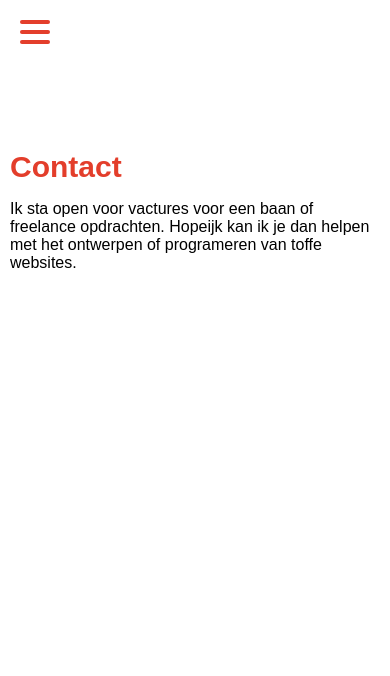
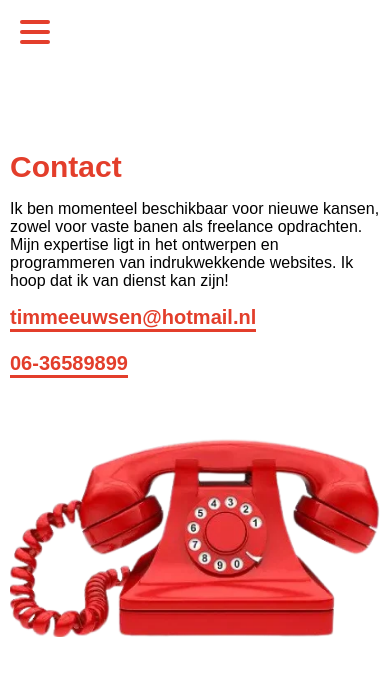
Before and after one commit to timmit147/portfolio_v2_13-10-2023, a plain HTML site: page contact.html in a window 390 px wide. Drawn offline with Linux system fonts and the light colour scheme.

Commit message:
text and images inproved

```diff
--- a/contact.html
+++ b/contact.html
@@ -9,8 +9,13 @@
 
 <body id="contact">
     <header>
-        <h1>Contact</h1>
-        <p>Ik sta open voor vactures voor een baan of freelance opdrachten.  Hopeijk kan ik je dan helpen met het ontwerpen of programeren van toffe websites.</p>
+        <div class="content">
+            <h1>Contact</h1>
+            <p>Ik ben momenteel beschikbaar voor nieuwe kansen, zowel voor vaste banen als freelance opdrachten. Mijn expertise ligt in het ontwerpen en programmeren van indrukwekkende websites. Ik hoop dat ik van dienst kan zijn!</p>
+            <a class="contact-link">timmeeuwsen@hotmail.nl</a>
+            <a class="contact-link">06-36589899</a>
+        </div>
+        <img class="phone" src="images/phone.webp">
     </header>
 
     <menu>
@@ -27,10 +32,9 @@
 
     <div id="loading"></div>
 
+     <main>
 
 
-
-     <main>
 
     </main>
 </body>
--- a/css/style.css
+++ b/css/style.css
@@ -1,24 +1,3 @@
-/* ::-webkit-scrollbar {
-    width: 16px;
-    height: 90vh;
-    position: fixed;
-    bottom: 0;
-    margin-top: 80px;
-    background-color: transparent; /* or unset */
-}
-
-::-webkit-scrollbar-track {
-    background-color: transparent; /* or unset */
-    margin-top: 80px;
-}
-
-::-webkit-scrollbar-thumb {
-    border-radius: 8px;
-    border: 3px solid transparent;
-    background-clip: content-box;
-    background-color: white;
-} */
-
 html{
     overflow: hidden;
 }
@@ -55,8 +34,12 @@ header {
     justify-content: center;
 }
 
+#tim header{
+    padding-bottom: 0px;
+}
+
 header p{
-    max-width: 400px;
+    max-width: 500px;
 }
 
 main {
@@ -474,7 +457,24 @@ nav a:hover:after,nav a.active:after {
 }
 
 
+#contact header {
+    display: flex;
+    flex-direction: row;
+    gap: 40px;
+    justify-content: space-between;
+    place-items: center;
+}
 
+#contact .phone{
+    width: fit-content;
+    height: fit-content;
+    max-width: 100%;
+}
+
+#contact .content{
+    display: flex;
+    flex-direction: column;
+}
 
 
 
@@ -507,6 +507,34 @@ nav a:hover:after,nav a.active:after {
 
 
 
+
+.foto-block p{
+    max-width: 400px;
+}
+
+.foto-block .images{
+    display: flex;
+    gap: 20px;
+}
+
+.foto-block .images img{
+    width: 30%;
+    height: fit-content;
+}
+
+
+
+.contact-link{
+    color: #E33E2B;
+    font-size: 20px;
+    font-weight: 700;
+    margin-bottom: 20px;
+    border-bottom: 3px solid;
+    width: fit-content;
+}
+
+
+
 @media screen and (max-width: 800px) {
 
     #index section {
@@ -531,6 +559,10 @@ nav a:hover:after,nav a.active:after {
         font-size: 50px;
     }
 
+    #contact header{
+        flex-direction: column;
+        place-items: baseline;
+    }
 
 
     .work_block{
```
Also changed, not shown: index.html (+1 -1 lines), tim.html (+27 -1 lines), werkervaring.html (+1 -1 lines), images/basketball.webp (added), images/biking.webp (added), images/chess.webp (added), images/maximapark.webp (added), images/phone.webp (added), images/pinpong.webp (added), images/profiel.webp (added), images/tim-snow.webp (added), images/tim-trees.webp (added).
